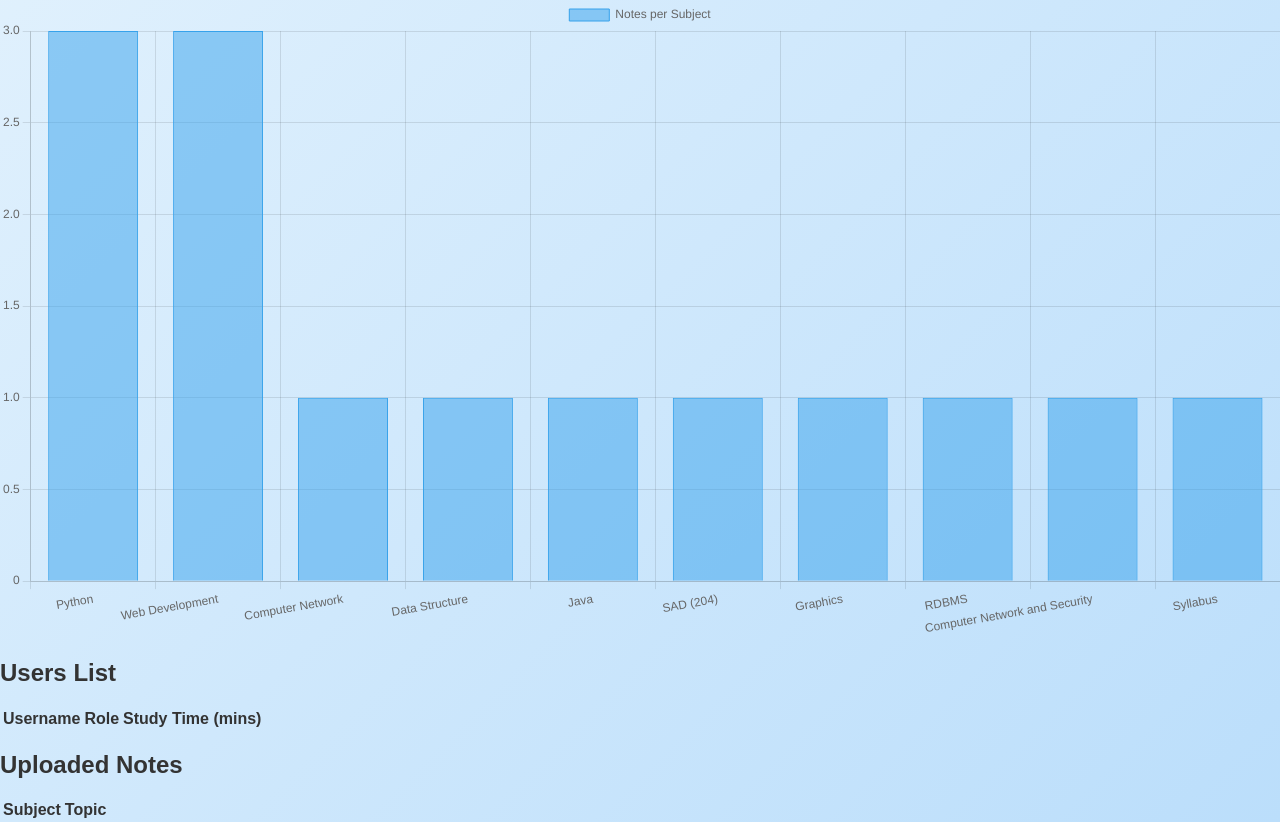
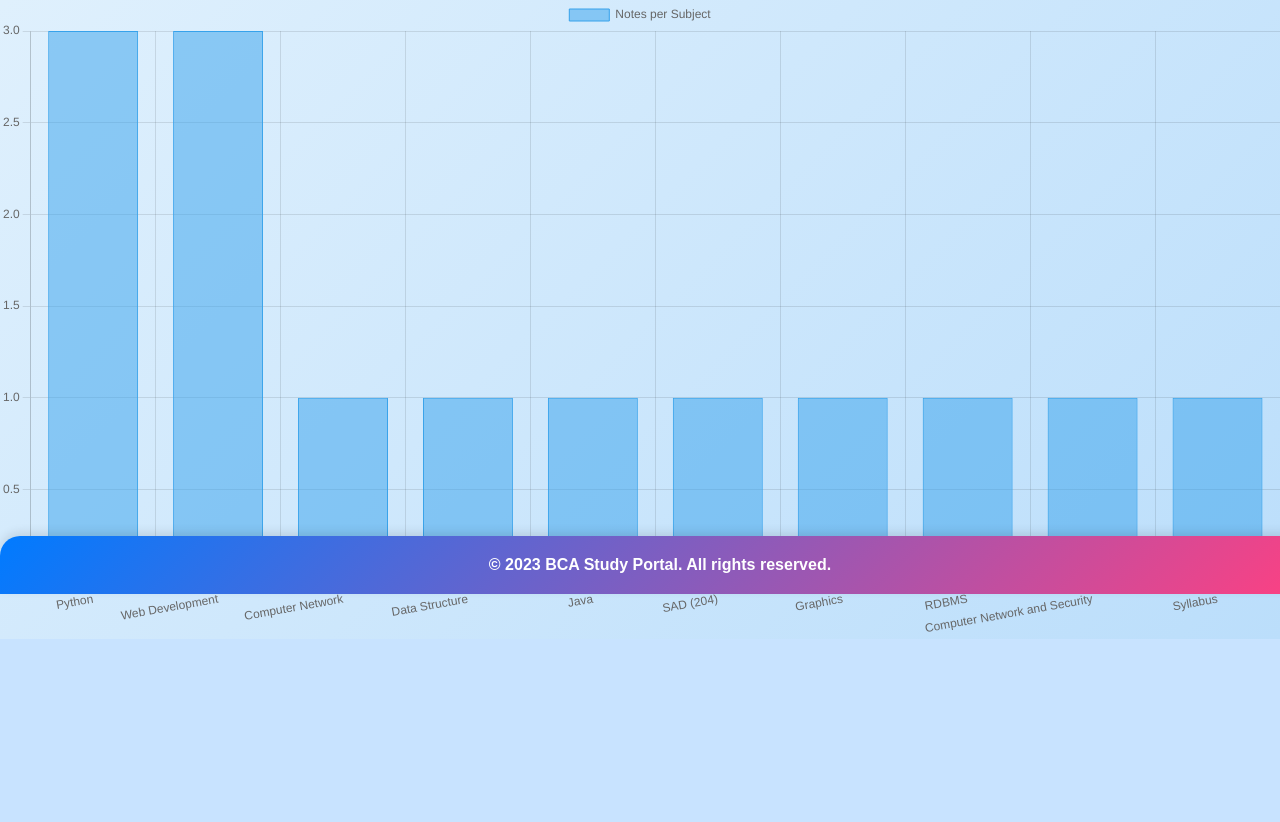
Before and after one commit to Adityagolu15/bca_study_portal, a Flask app: page /admin in a window 1280 px wide. Shown: the part 206-1028 px from the top of the page. After the commit the page ends 845 px from the top, so only its background shows below. Run offline with Flask 3, Linux system fonts and the light colour scheme; a user stored in the database is signed in; data comes from the database, SQL or seed files in the repository; lists and menus that the app fills with data are empty.

Commit message:
Update admin.html

```diff
--- a/templates/admin.html
+++ b/templates/admin.html
@@ -21,46 +21,10 @@
     <main>
         <h2>Statistics</h2>
         <canvas id="notesChart" width="400" height="200"></canvas>
-
-        <h2>Users List</h2>
-        <table>
-            <thead>
-                <tr>
-                    <th>Username</th>
-                    <th>Role</th>
-                    <th>Study Time (mins)</th>
-                </tr>
-            </thead>
-            <tbody>
-                {% for user in users %}
-                <tr>
-                    <td>{{ user.username }}</td>
-                    <td>{{ user.role }}</td>
-                    <td>{{ user.study_time }}</td>
-                </tr>
-                {% endfor %}
-            </tbody>
-        </table>
-
-        <h2>Uploaded Notes</h2>
-        <table>
-            <thead>
-                <tr>
-                    <th>Subject</th>
-                    <th>Topic</th>
-                </tr>
-            </thead>
-            <tbody>
-                {% for note in notes %}
-                <tr>
-                    <td>{{ note.subject }}</td>
-                    <td>{{ note.topic }}</td>
-                </tr>
-                {% endfor %}
-            </tbody>
-        </table>
     </main>
-
+    <footer>
+        &copy; 2023 BCA Study Portal. All rights reserved.
+    </footer>
     <script>
         fetch('/admin/stats')
             .then(response => response.json())
```
